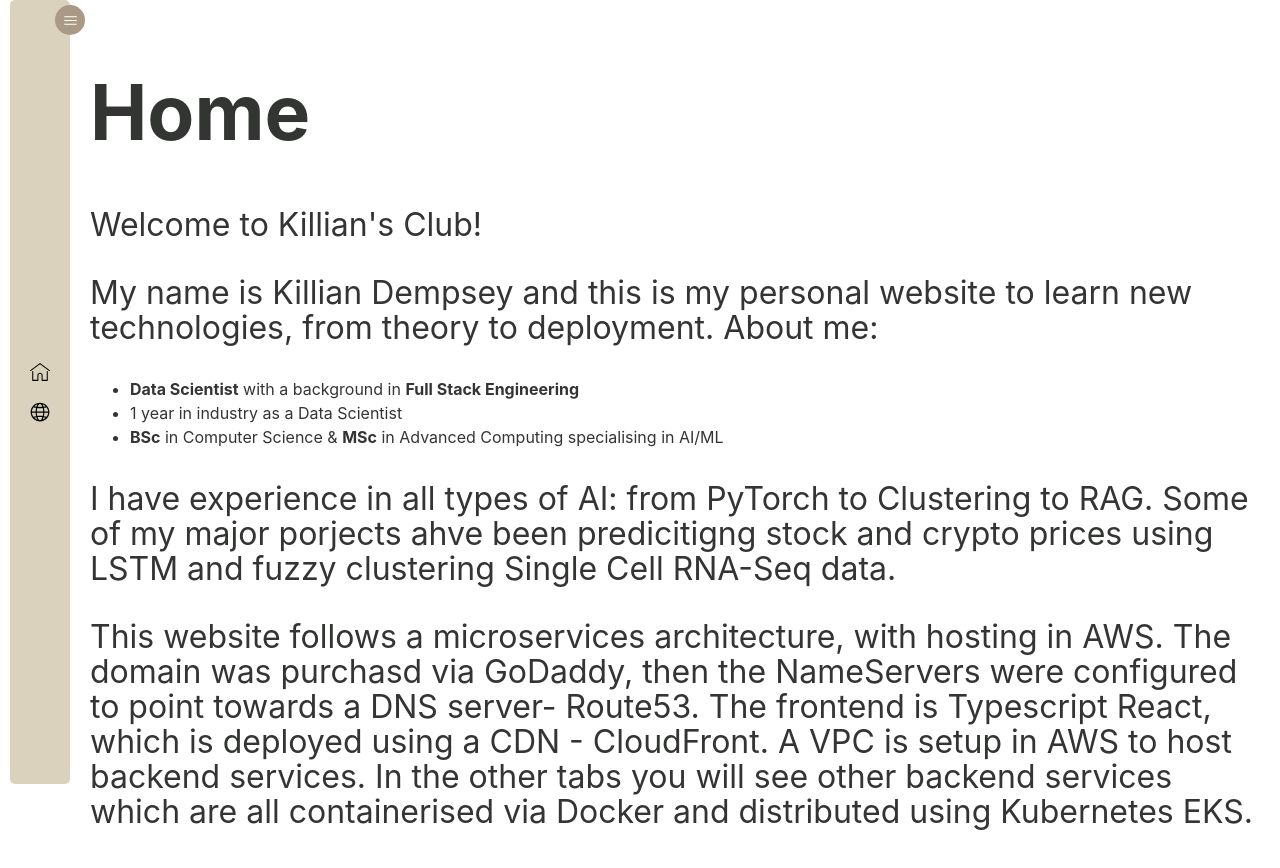
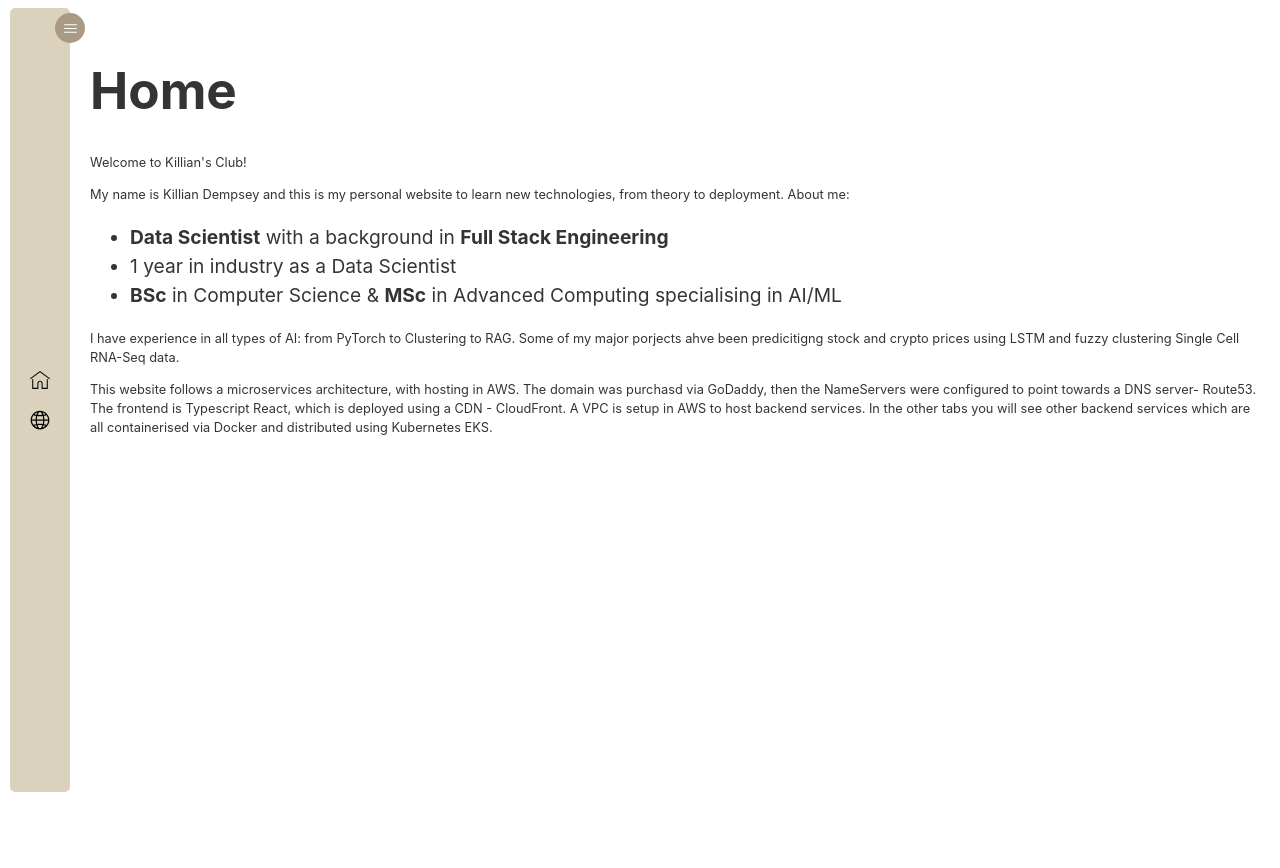
Before and after one commit to killian9902/KillianClub, a React (Vite) app: page / in a window 1280 px wide. Shown: the top 868 px of the page. After the commit the page ends 800 px from the top, so only its background shows below. Built offline with nearby package versions, Linux system fonts and the light colour scheme.

Commit message:
Changed font sizes

```diff
--- a/src/styles/index.module.css
+++ b/src/styles/index.module.css
@@ -1,6 +1,6 @@
 :root {
   font-family: Inter, system-ui, Avenir, Helvetica, Arial, sans-serif;
-  line-height: 1.5;
+  line-height: 2;
   font-weight: 400;
 
   color-scheme: light dark;
@@ -26,13 +26,18 @@ body {
 }
 
 h1 {
-  font-size: 6vw;
+  font-size: 4dvw;
   line-height: 1.1;
 }
 
 p {
-  font-size: 2.5vw;
-  line-height: 1.1;
+  font-size: 1vw;
+  line-height: 1.5;
+}
+
+ul {
+  font-size: 1.5vw;
+  line-height: 1.5;
 }
 
 nav {
```
